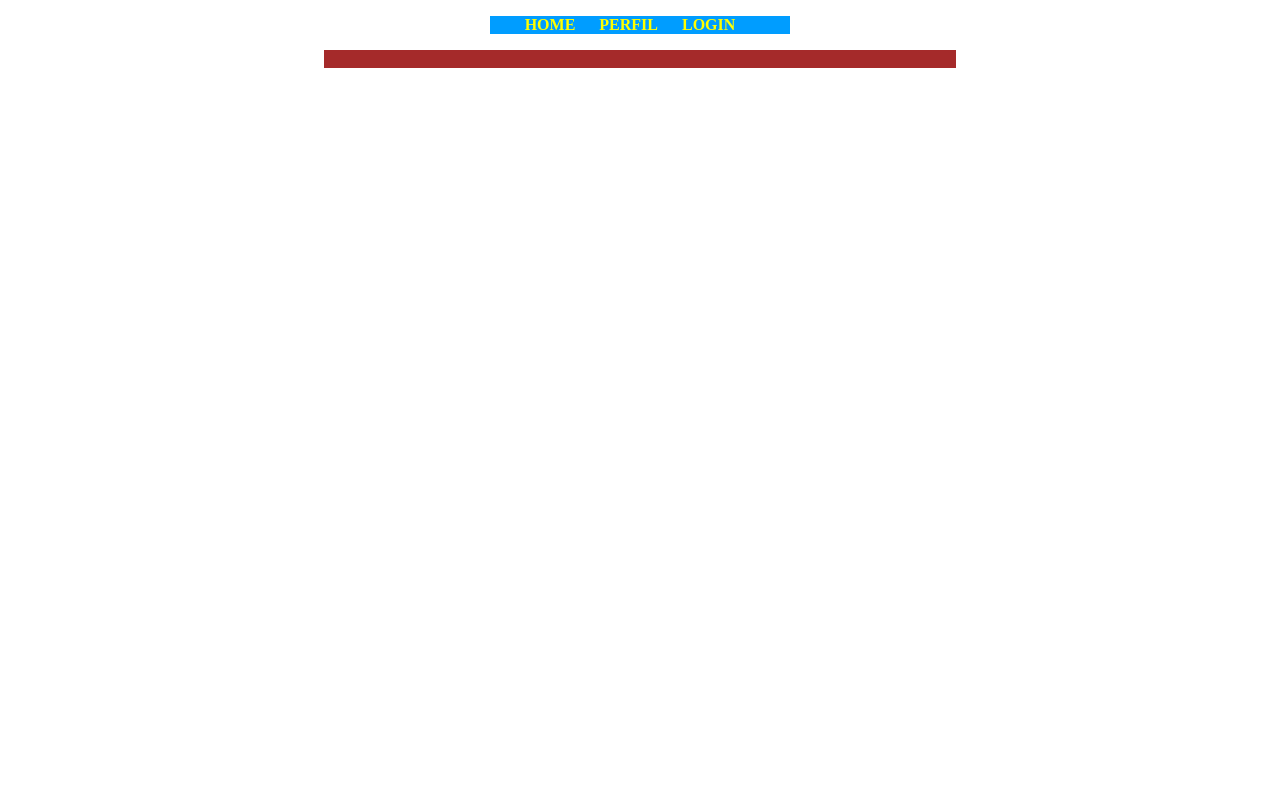
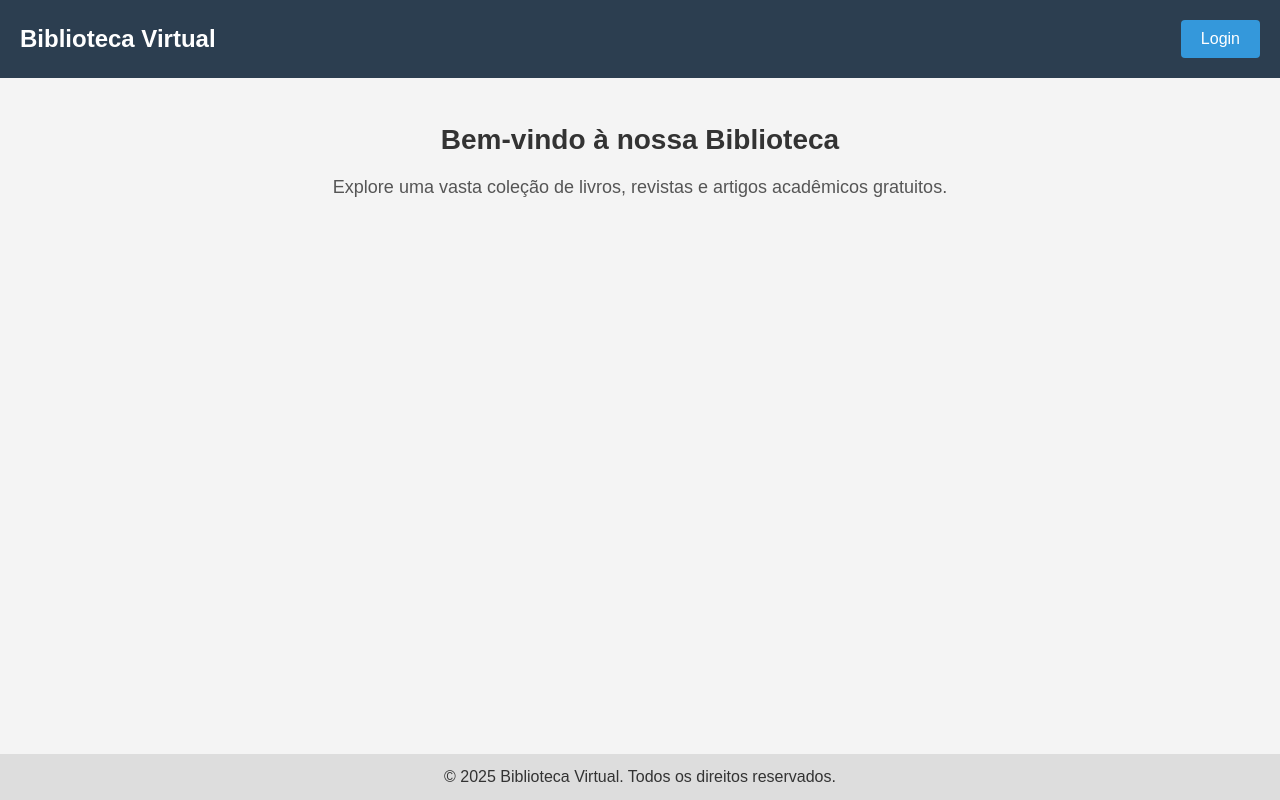
Before and after one commit to FlavioSimoes2004/CRUD-Python, a Flask app: page /home in a window 1280 px wide. Run offline with Flask 3, Linux system fonts and the light colour scheme; data that the repository does not hold is empty; some libraries are stand-ins or nearby versions.

Commit message:
consertando bugs e criando desenvolvimento pagina home

```diff
--- a/app.py
+++ b/app.py
@@ -18,7 +18,7 @@ def hello_world():
 
 @app.route('/home')
 def home():
-    return render_template('index.html')
+    return render_template('home.html')
 
 @app.route('/login')
 def loginPage():
@@ -38,16 +38,8 @@ def deletePage():
 
 # ---------------------------------- GETs
 
-@app.route('/usuarios', methods=['GET'])
-def get_usuarios():
-    cur = mysql.connection.cursor()
-    cur.execute("SELECT * FROM usuario")
-    data = cur.fetchall()
-    cur.close()
-    return jsonify(data)
-
 @app.route('/usuario', methods=['GET'])
-def get_one_user():
+def getUserId():
     email = request.args.get('email')
     senha = request.args.get('senha')
 
--- /dev/null
+++ b/templates/home.html
@@ -0,0 +1,96 @@
+<!DOCTYPE html>
+<html lang="pt-BR">
+<head>
+  <meta charset="UTF-8">
+  <meta name="viewport" content="width=device-width, initial-scale=1.0">
+  <title>Biblioteca Virtual</title>
+  <style>
+    * {
+    margin: 0;
+    padding: 0;
+    box-sizing: border-box;
+    }
+
+    body {
+    font-family: Arial, sans-serif;
+    background-color: #f4f4f4;
+    color: #333;
+    line-height: 1.6;
+    }
+
+    header {
+    background-color: #2c3e50;
+    color: white;
+    padding: 20px;
+    display: flex;
+    justify-content: space-between;
+    align-items: center;
+    }
+
+    header h1 {
+    font-size: 24px;
+    }
+
+    header button {
+    padding: 10px 20px;
+    background-color: #3498db;
+    border: none;
+    color: white;
+    cursor: pointer;
+    border-radius: 4px;
+    font-size: 16px;
+    }
+
+    header button:hover {
+    background-color: #2980b9;
+    }
+
+    main {
+    padding: 40px 20px;
+    text-align: center;
+    }
+
+    .intro h2 {
+    font-size: 28px;
+    margin-bottom: 10px;
+    }
+
+    .intro p {
+    font-size: 18px;
+    color: #555;
+    }
+
+    footer {
+    background-color: #ddd;
+    text-align: center;
+    padding: 10px;
+    position: fixed;
+    bottom: 0;
+    width: 100%;
+    }
+  </style>
+</head>
+<body>
+  <header>
+    <h1>Biblioteca Virtual</h1>
+    <button onclick="redirectToLogin()">Login</button>
+  </header>
+
+  <main>
+    <section class="intro">
+      <h2>Bem-vindo à nossa Biblioteca</h2>
+      <p>Explore uma vasta coleção de livros, revistas e artigos acadêmicos gratuitos.</p>
+    </section>
+  </main>
+
+  <footer>
+    <p>&copy; 2025 Biblioteca Virtual. Todos os direitos reservados.</p>
+  </footer>
+
+  <script>
+    function redirectToLogin() {
+      window.location.href = "/login";
+    }
+  </script>
+</body>
+</html>
```
Also changed, not shown: templates/login.html (+4 -4 lines).
